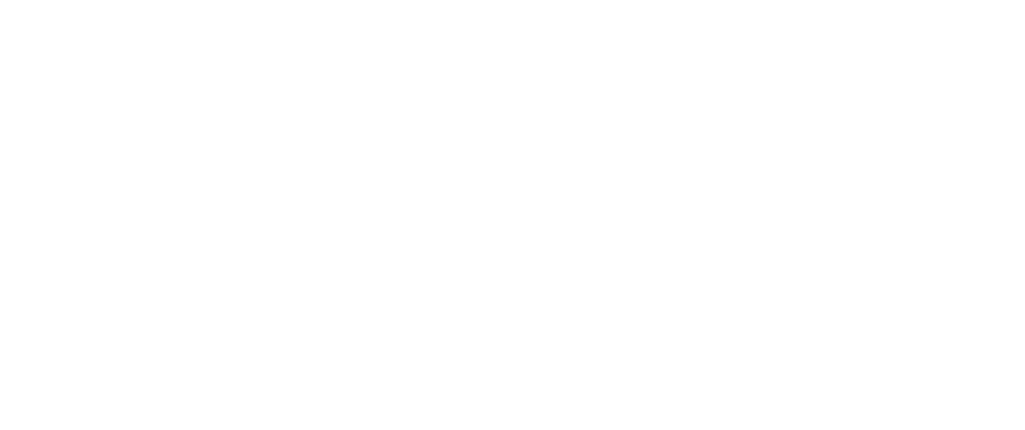
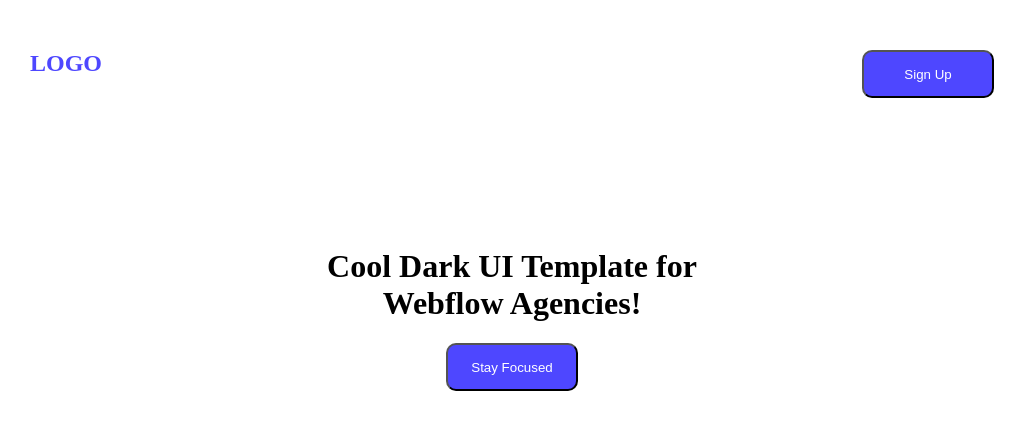
Before and after one commit to alom1209/my-first-assignment, a plain HTML site: page index.html in a window 1280 px wide. Shown: the whole page, without its empty margins (128-1153 px from the left). Drawn offline with Linux system fonts and the light colour scheme.

Commit message:
added header

```diff
--- a/index.html
+++ b/index.html
@@ -4,8 +4,19 @@
     <meta charset="UTF-8">
     <meta name="viewport" content="width=device-width, initial-scale=1.0">
     <title>My Assignment</title>
+    <link rel="stylesheet" href="styles/assignment.css">
 </head>
 <body>
+    <header class="head">
+        <div class="header">
+        <div class="logo">LOGO</div>
+        <button class="signup-btn">Sign Up</button>
+        </div>
+        <div class="main">
+            <h1>Cool Dark UI Template for<br> Webflow Agencies!</h1>
+            <button class="signup-btn">Stay Focused</button>
+        </div>
+    </header>
 
 </body>
 </html>
--- a/styles/assignment.css
+++ b/styles/assignment.css
@@ -0,0 +1,24 @@
+.header{
+    display: flex;
+    justify-content: space-between;
+    margin-top: 50px;
+    margin-right: 150px;
+    margin-left: 150px;
+}
+.logo{
+    color: #4E47FF;
+    font-weight: bold;
+    font-size: 24px;
+}
+.signup-btn{
+    background-color: #4E47FF;
+    width: 132px;
+    height: 48px;
+    align-content: center;
+    border-radius: 10px;
+    color: white;
+}
+.main{
+    text-align: center;
+    margin-top: 150px;
+}
```
